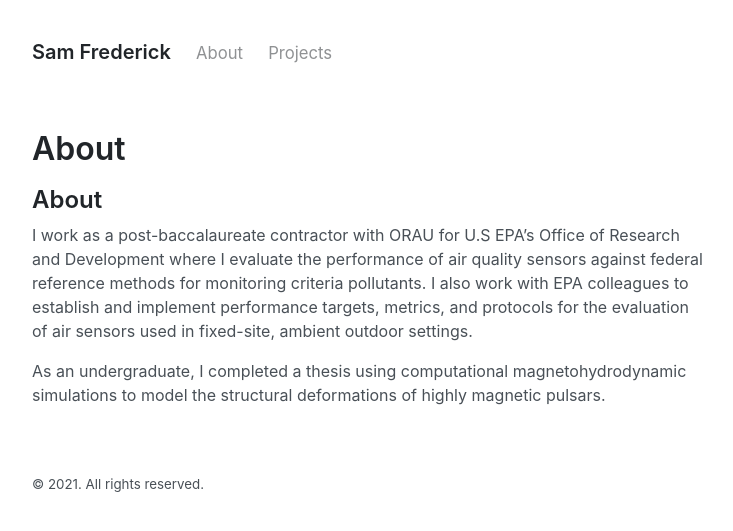
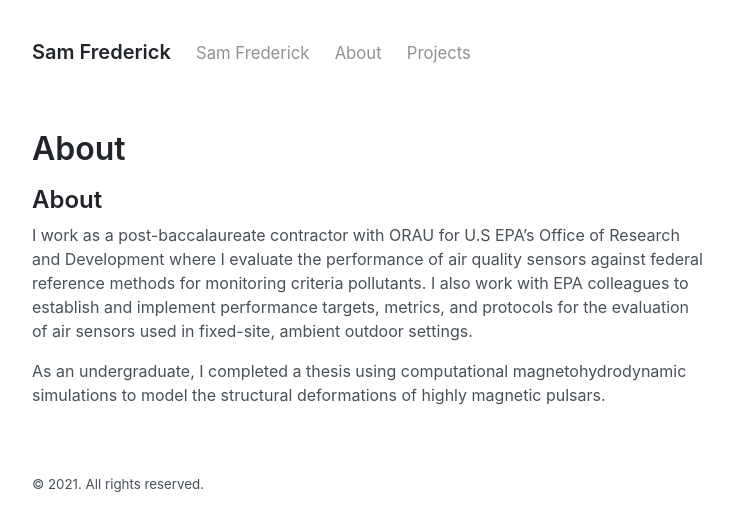
Before and after one commit to samfrederick/samfrederick.github.io, a Jekyll site: the page built from about.md, in a window 1280 px wide. Shown: the top 531 px of the page, without its empty margins (272-1005 px from the left). Built offline with Jekyll 4.4.1, drawn with Linux system fonts in a browser that asks for light colours.

Commit message:
Update _config.yml

```diff
--- a/_config.yml
+++ b/_config.yml
@@ -33,5 +33,6 @@ author:
   email: astronofrederick@gmail.com
 
 pages_list:
+  Sam Frederick: 'https://samfrederick.github.io/bio'
   About: 'https://samfrederick.github.io/bio/about'
   Projects: 'https://samfrederick.github.io/bio/projects'
```
